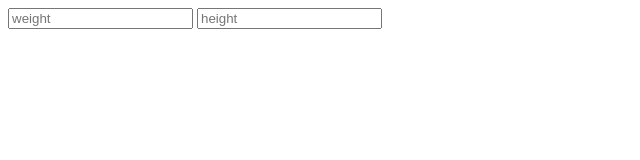
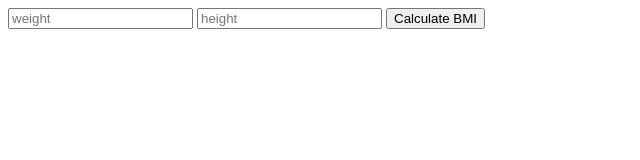
Before and after one commit to odemiit/Calculator, a website: page bmiCalculator.html in a window 1280 px wide. Shown: the whole page, without its empty margins (0-640 px from the left). Drawn offline with Linux system fonts and the light colour scheme.

Commit message:
Calculate button Added a buttin which says calculate BMI

```diff
--- a/bmiCalculator.html
+++ b/bmiCalculator.html
@@ -9,6 +9,7 @@
     <form action="/bmiCalculator" method="post">
         <input type="text" name="weight" placeholder="weight">
         <input type="text" name="height" placeholder="height">
+        <button type="submit" name="Submit">Calculate BMI</button>
     </form>
   </body>
 </html>
```
